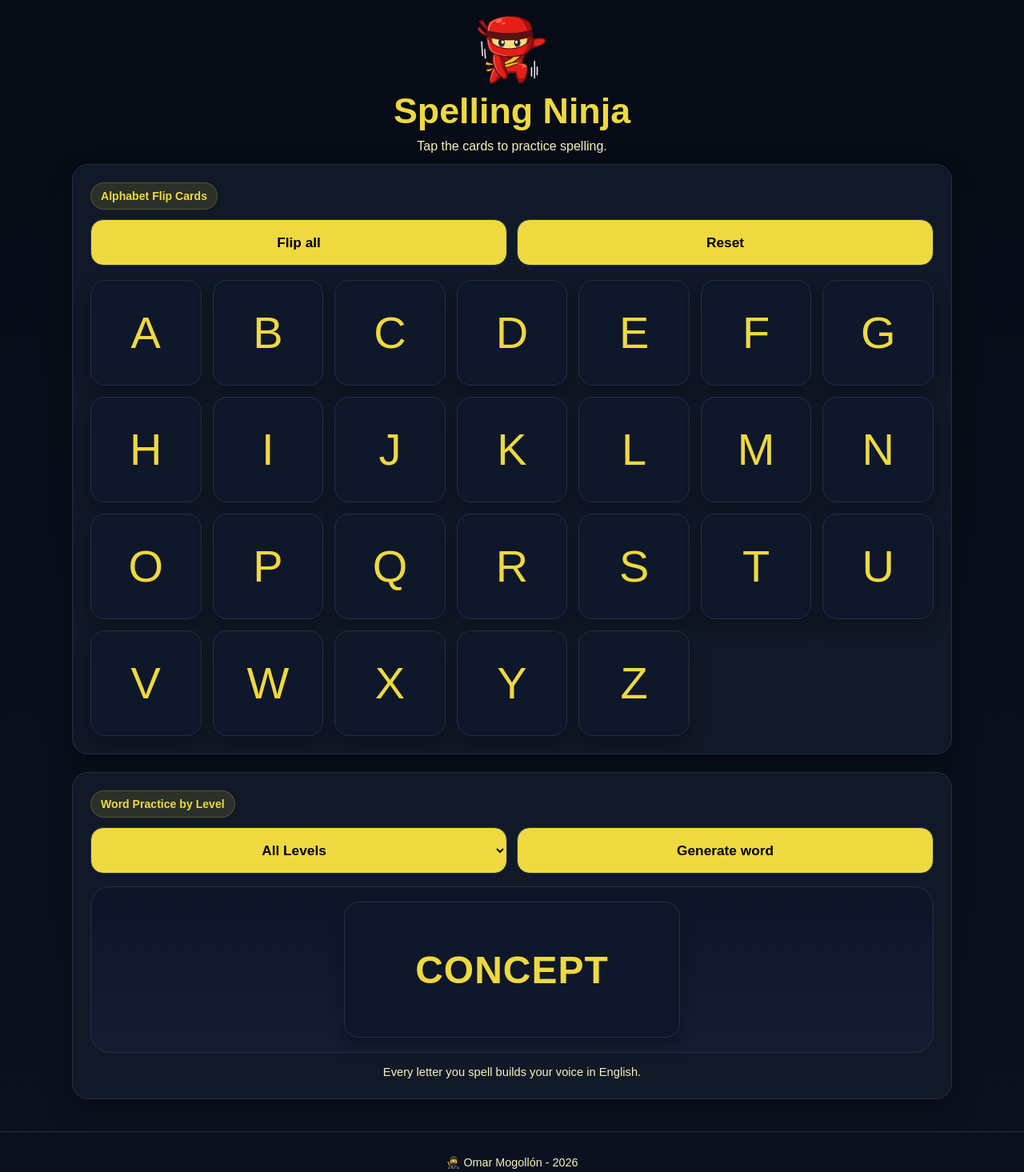
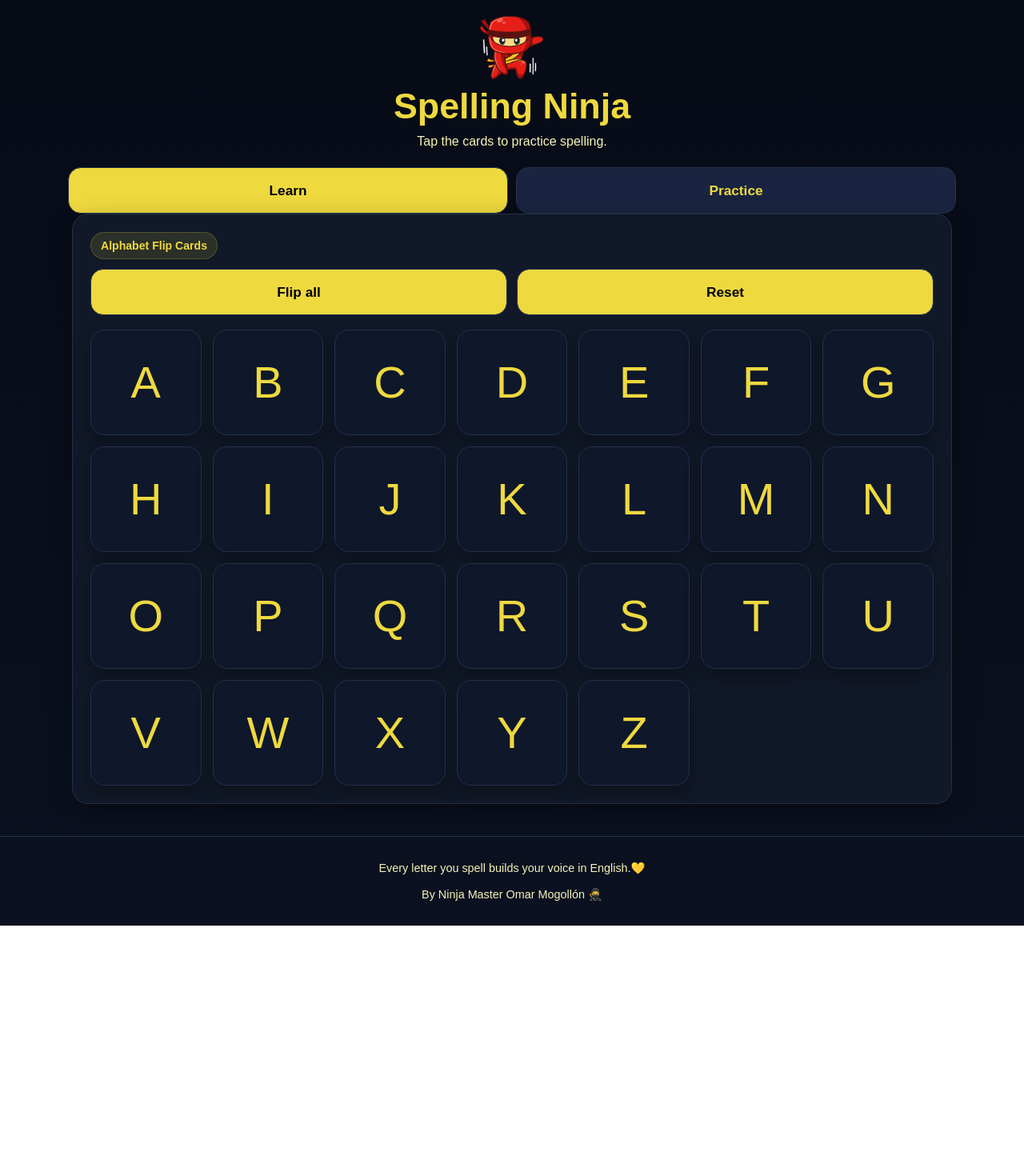
Before and after one commit to omogalag/SpellingNinja, a plain HTML site: page index.html in a window 1280 px wide. Shown: the whole page at 80% size. After the commit the page ends 1157 px from the top, so only its background shows below. Drawn offline with Linux system fonts and the light colour scheme.

Commit message:
Update index.html

```diff
--- a/index.html
+++ b/index.html
@@ -43,8 +43,8 @@
     }
 
     .logo {
-      width: 90px;
-      height: 90px;
+      width: 84px;
+      height: 84px;
       object-fit: contain;
     }
 
@@ -257,7 +257,7 @@
       font-size: clamp(2rem, 9vw, 3rem);
       letter-spacing: 1px;
       text-transform: uppercase;
-      font-weight: 700;
+      font-weight: 400;
     }
 
     .word-back {
@@ -357,6 +357,43 @@
         height: 170px;
       }
     }
+.tabs {
+  display: flex;
+  gap: 10px;
+  padding: 10px 10px 0;
+
+}
+
+.tab {
+  background: #1a2440;
+  color: #eed93f;
+  border: 1px solid var(--border);
+}
+
+.tab.active {
+  background: var(--primary);
+  color: #000;
+}
+
+/* Móvil */
+@media (max-width: 640px) {
+  .tab {
+    flex: 1;
+  }
+}
+
+/* Computador */
+@media (min-width: 641px) {
+  .tabs {
+    justify-content: center;
+    max-width: 520px;
+    margin: 0 auto;
+  }
+
+  .tab {
+    flex: 0 0 550px;
+  }
+}
   </style>
 </head>
 <body>
@@ -368,10 +405,15 @@
     <p>Tap the cards to practice spelling.</p>
   </header>
 
+  <div class="tabs">
+    <button id="showAlphabet" class="tab active">Learn</button>
+    <button id="showWords" class="tab">Practice</button>
+  </div>
+
   <main class="container">
-    <section class="panel">
+    <section class="panel" id="alphabetSection">
       <div class="section-badge">Alphabet Flip Cards</div>
-       <div class="alphabet-tools">
+      <div class="alphabet-tools">
         <div class="controls">
           <button id="flipAllLettersBtn" type="button">Flip all</button>
           <button id="resetLettersBtn" type="button">Reset</button>
@@ -381,11 +423,11 @@
       <div class="alphabet-grid" id="alphabetGrid"></div>
     </section>
 
-    <section class="panel">
+    <section class="panel" id="wordSection">
       <div class="section-badge">Word Practice by Level</div>
-            <div class="controls word-controls">
+      <div class="controls word-controls">
         <select id="levelSelect">
-          <option value="all">All Levels</option>
+          <option value="all">All</option>
           <option value="a1">A1</option>
           <option value="a2">A2</option>
           <option value="b1">B1</option>
@@ -394,7 +436,7 @@
       </div>
       <div class="result-area">
         <div class="generated-wrap" id="generatedWrap"></div>
-        <div class="legend">Every letter you spell builds your voice in English.</div>
+        <div class="legend">Say it, spell it, say it again.🔄</div>
       </div>
     </section>
   </main>
@@ -595,12 +637,32 @@
       renderGeneratedWord();
     });
 
+    const alphabetSection = document.getElementById('alphabetSection');
+    const wordSection = document.getElementById('wordSection');
+    const showAlphabet = document.getElementById('showAlphabet');
+    const showWords = document.getElementById('showWords');
+
+    showAlphabet.addEventListener('click', () => {
+      alphabetSection.style.display = 'block';
+      wordSection.style.display = 'none';
+      showAlphabet.classList.add('active');
+      showWords.classList.remove('active');
+    });
+
+    showWords.addEventListener('click', () => {
+      alphabetSection.style.display = 'none';
+      wordSection.style.display = 'block';
+      showWords.classList.add('active');
+      showAlphabet.classList.remove('active');
+    });
+
     renderAlphabetCards();
     renderGeneratedWord();
+    wordSection.style.display = 'none';
   </script>
 
   <footer class="footer">
-    <p>🥷 Omar Mogollón - 2026</p>
+  <p>Every letter you spell builds your voice in English.💛<br><br>By Ninja Master Omar Mogollón 🥷</p>
   </footer>
 </body>
 </html>
```
